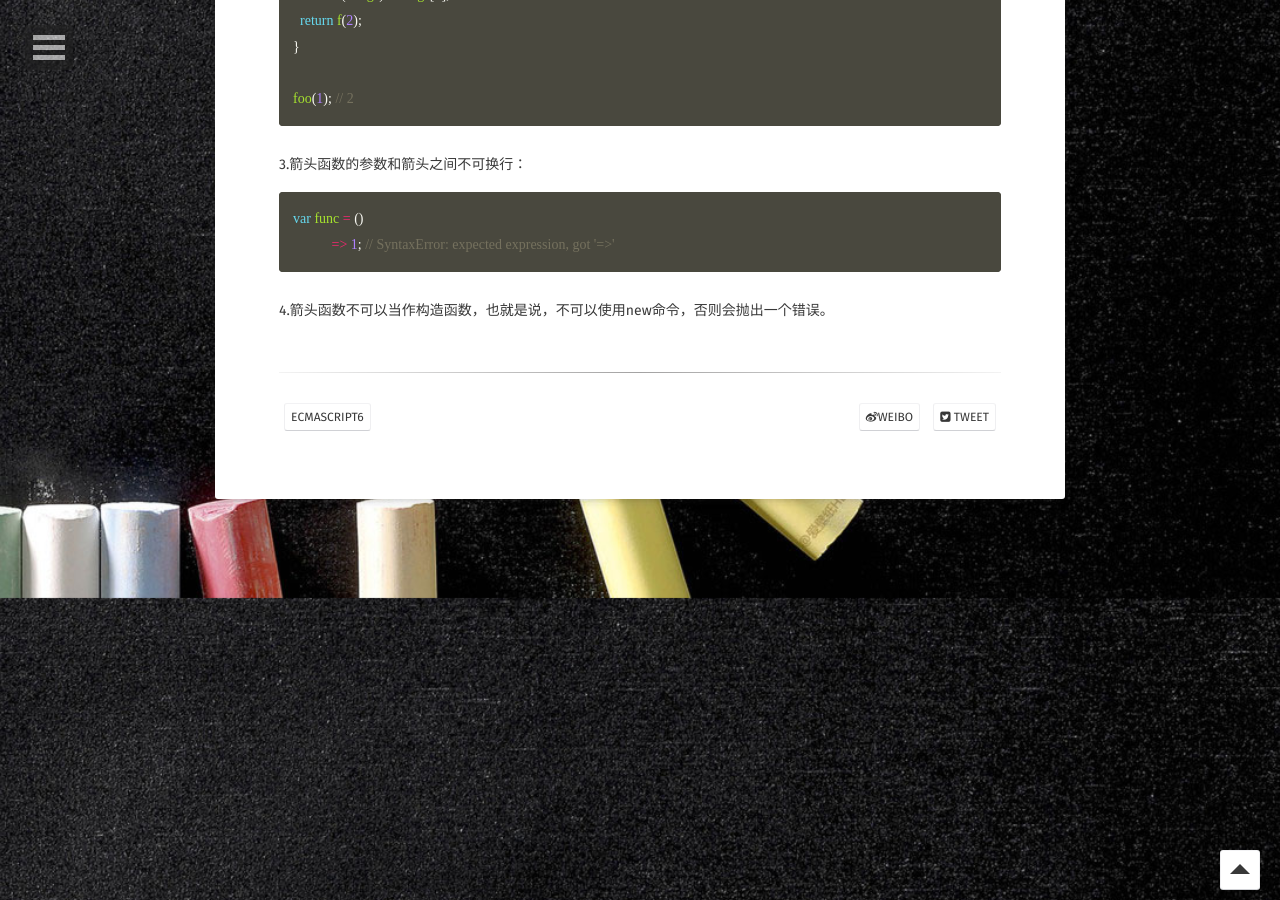
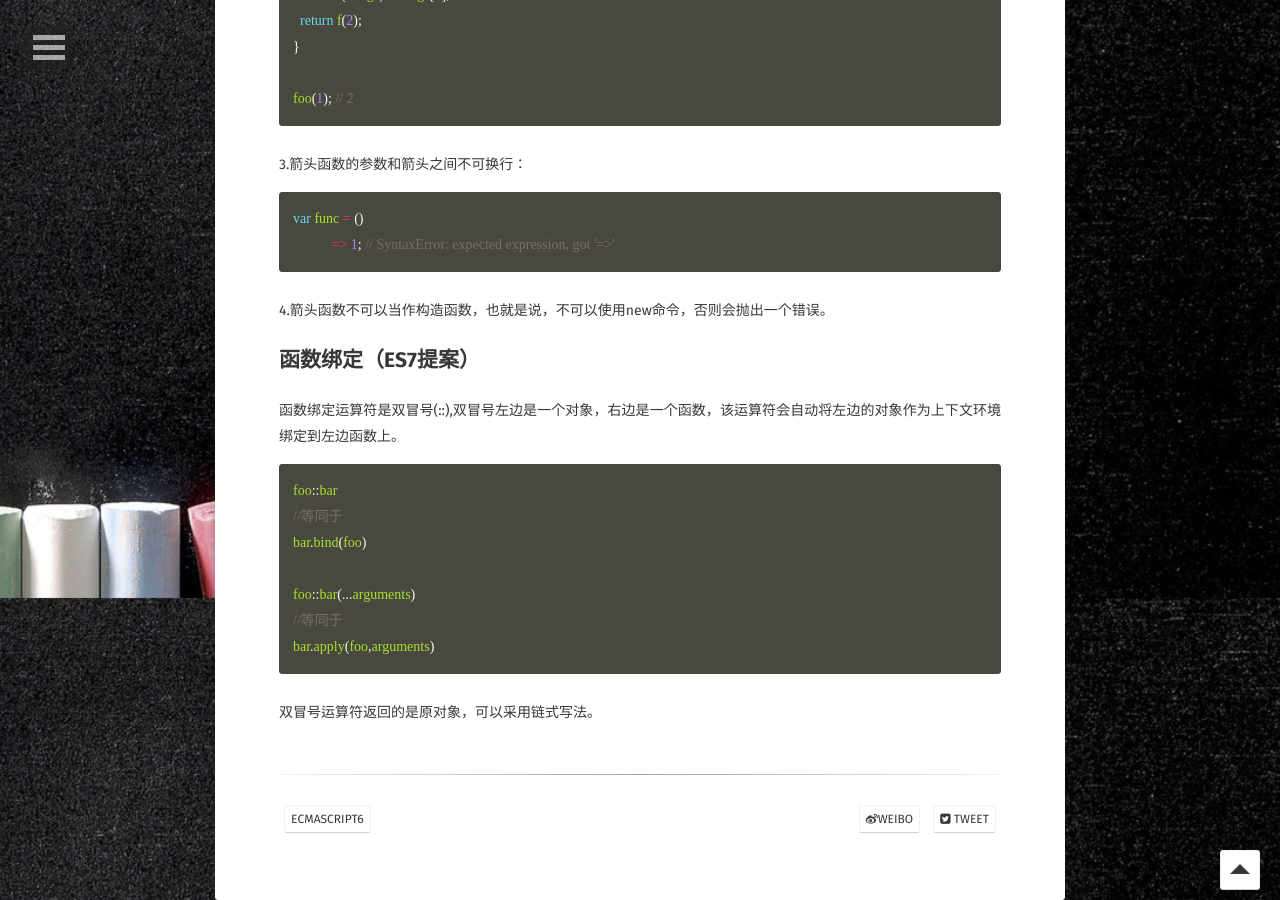
Before and after one commit to ArielWorld/ArielWorld.github.io, a Jekyll site: the page built from _posts/2016-11-21-ES6-note6.md, in a window 1280 px wide and 900 px high, scrolled down 5702 px. Built offline with Jekyll 4.4.1, drawn with Linux system fonts in a browser that asks for light colours; some web fonts are replaced; comment, search, counter and statistics services are not loaded; some of the changed text lies outside the part shown.

Commit message:
arrow function

````diff
--- a/_posts/2016-11-21-ES6-note6.md
+++ b/_posts/2016-11-21-ES6-note6.md
@@ -145,7 +145,7 @@ var age = 10;
 var p = new Person();
 ```
 
-箭头函数本身没有绑定this，箭头函数中的 this 只和定义它时候的作用域的 this 有关，而与在哪里以及如何调用它无关。
+箭头函数本身没有绑定this，导致内部的this就是外层代码块的this。箭头函数中的 this 只和定义它时候的作用域的 this 有关，而与在哪里以及如何调用它无关。
 
 ```js
 'use strict';
@@ -241,3 +241,19 @@ var func = ()
 ```
 
 4.箭头函数不可以当作构造函数，也就是说，不可以使用new命令，否则会抛出一个错误。
+
+## 函数绑定（ES7提案）
+
+函数绑定运算符是双冒号(::),双冒号左边是一个对象，右边是一个函数，该运算符会自动将左边的对象作为上下文环境绑定到左边函数上。
+
+```js
+foo::bar
+//等同于
+bar.bind(foo)
+
+foo::bar(...arguments)
+//等同于
+bar.apply(foo,arguments)
+```
+
+双冒号运算符返回的是原对象，可以采用链式写法。
````
